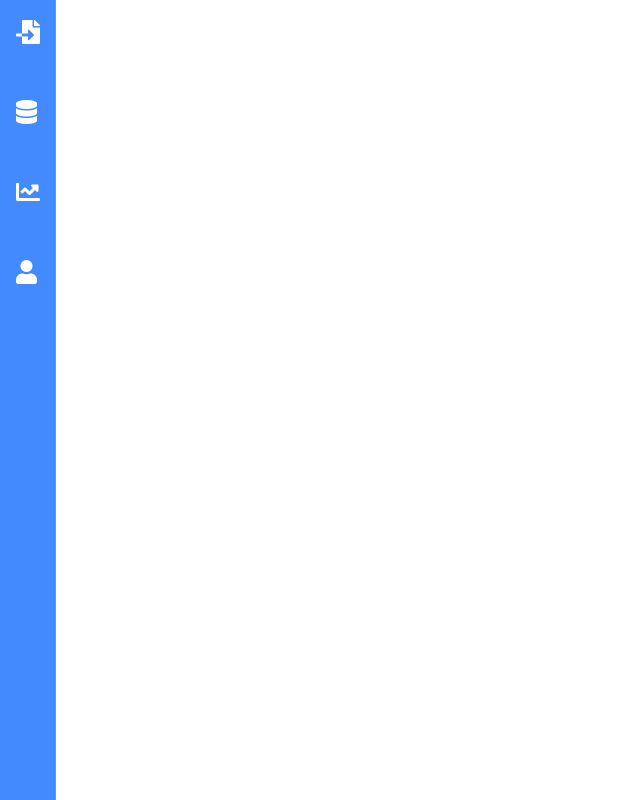
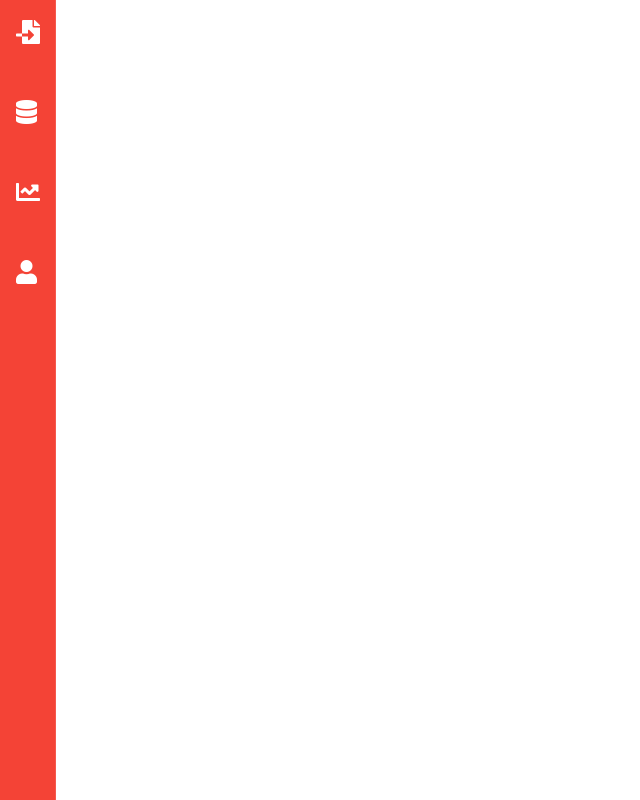
Before and after one commit to dani0f/Project_Tics2, a Vue app in the folder frontend/: page / in a window 1280 px wide. Shown: the whole page, without its empty margins (0-640 px from the left). Built offline with nearby package versions, Linux system fonts and the light colour scheme; what vue-google-charts would draw is missing.

Commit message:
cambio de color del navbar

```diff
--- a/frontend/src/components/Navbar.vue
+++ b/frontend/src/components/Navbar.vue
@@ -1,6 +1,6 @@
 <template>
     <nav>
-        <v-navigation-drawer permanent v-model="drawer" dark app mini-variant class="blue accent-2">
+        <v-navigation-drawer permanent v-model="drawer" dark app mini-variant class="red">
             <v-list tile>
                 <v-list-item class="mb-8" router to="/import">
                     <v-list-item-action>
```
